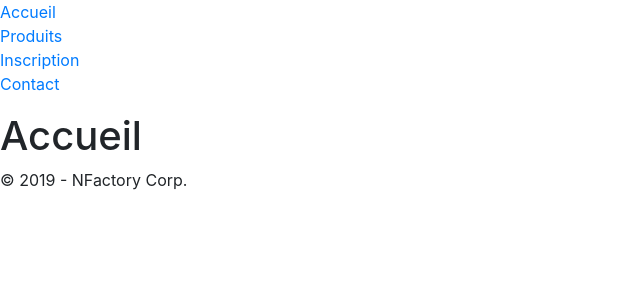
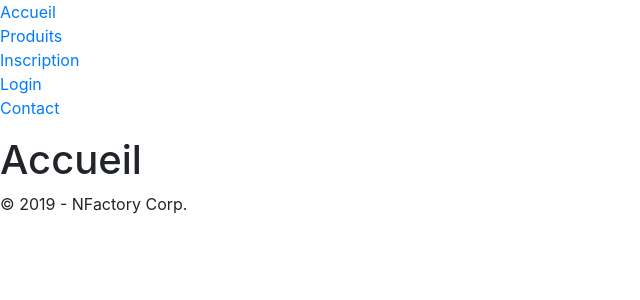
Before and after one commit to petitmosquito/-Projet-Camille-Sondess-Sylvie-, a PHP site: page / in a window 1280 px wide. Shown: the top 300 px of the page, without its empty margins (0-640 px from the left). Run offline with PHP 8.4, Linux system fonts and the light colour scheme.

Commit message:
Ajout lien vers page de login

```diff
--- a/includes/header.php
+++ b/includes/header.php
@@ -5,6 +5,7 @@
             <li><a href="index.php?page=accueil">Accueil</a></li>
             <li><a href="index.php?page=produits">Produits</a></li>
             <li><a href="index.php?page=inscription">Inscription</a></li>
+            <li><a href="index.php?page=login">Login</a></li>
             <li><a href="index.php?page=contact">Contact</a></li>
         </ul>
     </nav>
```
